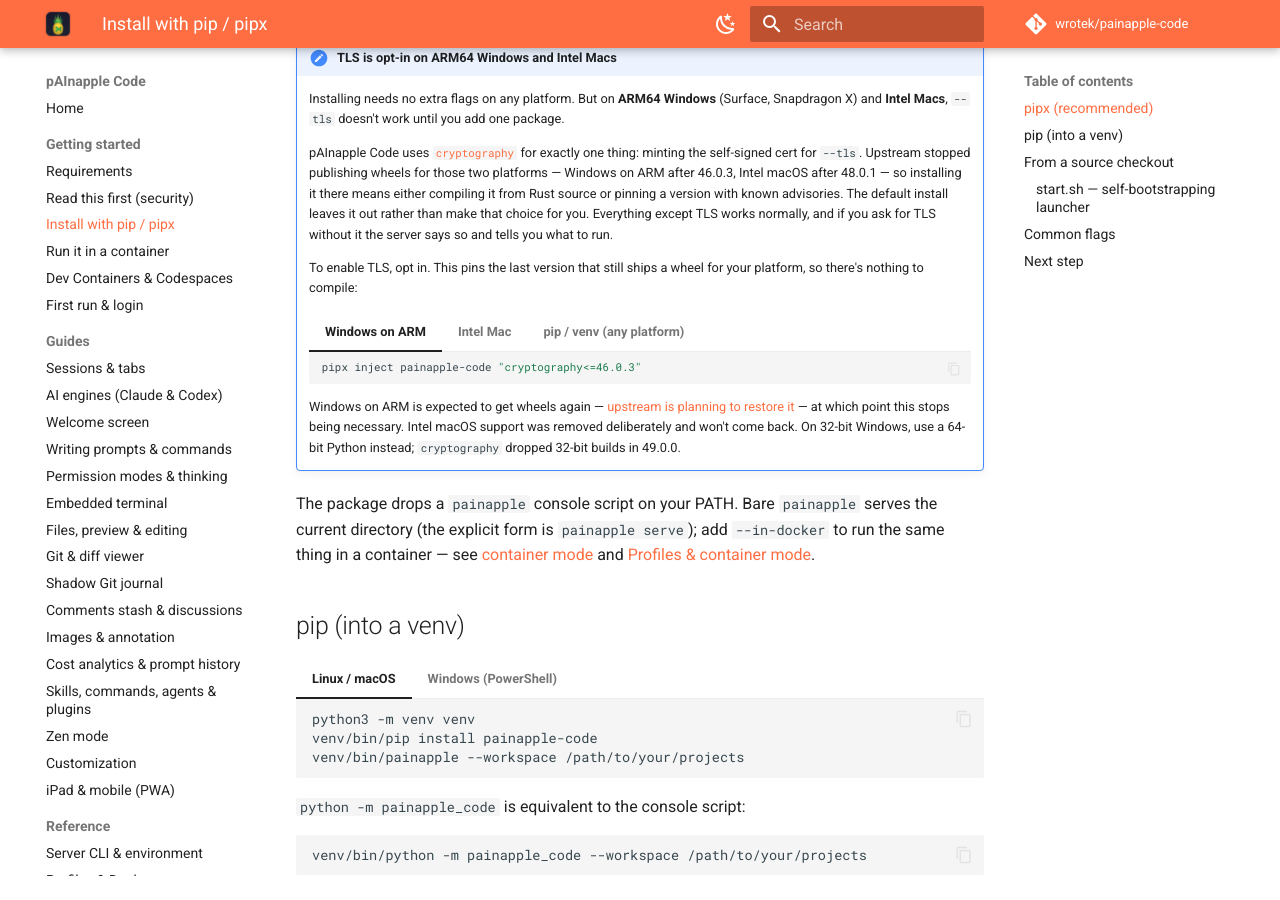
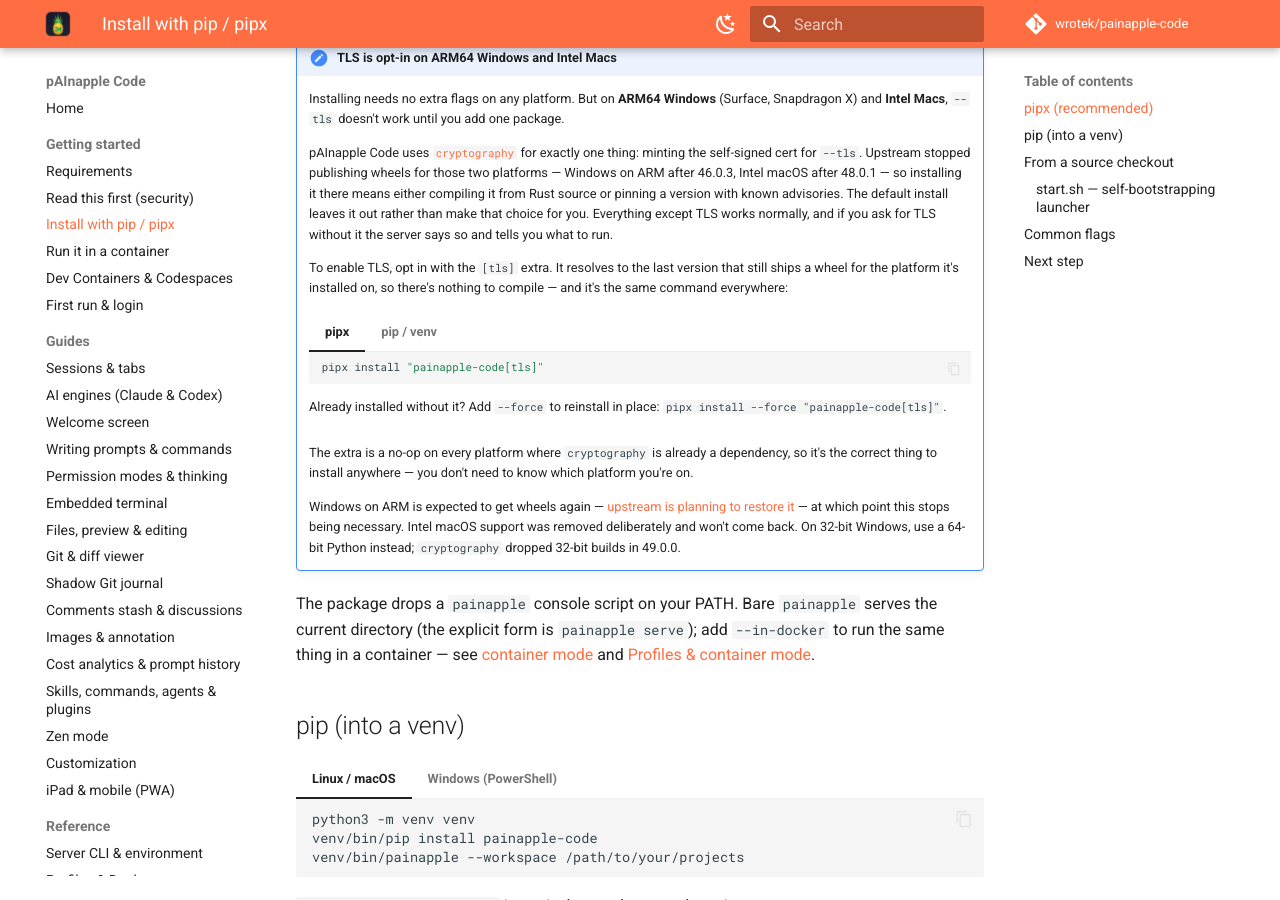
Before and after one commit to wrotek/painapple-code, an MkDocs documentation site: the page built from docs-site/getting-started/install-pip.md, in a window 1280 px wide and 900 px high, scrolled down 890 px. Built offline with MkDocs 1.6.1 and Material for MkDocs 9.7.7, drawn with Linux system fonts in a browser that asks for light colours; comment, search, counter and statistics services are not loaded.

Commit message:
docs: point TLS opt-in at the [tls] extra instead of a hardcoded pin
The Intel-Mac and Windows-ARM notes told users to `pipx inject
painapple-code "cryptography<49"` / `"cryptography<=46.0.3"`, duplicating
in four docs sites a pin that pyproject.toml's `[tls]` extra already
encodes behind PEP 508 markers. That made the docs the stalest copy: if
pyca/cryptography restores Windows-ARM wheels (pyca/cryptography#15350 is
planned but unreleased) the extra updates and the prose silently doesn't.

`painapple-code[tls]` resolves to exactly one correct pin per platform —
verified across all six marker environments: <49 on Intel macOS, <=46.0.3
on Windows-ARM, >=50.0.0 everywhere cryptography is already a base
dependency (where the extra is a harmless no-op). So one command is now
correct everywhere and users no longer have to know which platform they
are on. The three-tab per-platform block in install-pip.md collapses to a
pipx/pip pair.

server.py's _tls_unavailable box leads with the same command (`pipx
install --force`, since anyone seeing it already installed) and demotes
the pin to an informational line explaining why nothing compiles. That
line is now gated on the platform actually being in _CRYPTOGRAPHY_GAP —
previously the fallback branch (a broken install on a supported platform)
would have claimed a bare `cryptography` was "the last release upstream
still ships a wheel for", which is nonsense there.

No packaging change: _CRYPTOGRAPHY_GAP, the markers and the extra are
untouched, and test_tls_optional.py's 23 tests (which assert the three
stay in sync) still pass.

Co-Authored-By: Claude Opus 5 (1M context) <noreply@anthropic.com>

````diff
--- a/docs-site/getting-started/install-pip.md
+++ b/docs-site/getting-started/install-pip.md
@@ -46,27 +46,26 @@ Then:
 
     pAInapple Code uses [`cryptography`](https://cryptography.io/) for exactly one thing: minting the self-signed cert for `--tls`. Upstream stopped publishing wheels for those two platforms — Windows on ARM after 46.0.3, Intel macOS after 48.0.1 — so installing it there means either compiling it from Rust source or pinning a version with known advisories. The default install leaves it out rather than make that choice for you. Everything except TLS works normally, and if you ask for TLS without it the server says so and tells you what to run.
 
-    To enable TLS, opt in. This pins the last version that still ships a wheel for your platform, so there's nothing to compile:
+    To enable TLS, opt in with the `[tls]` extra. It resolves to the last version that still ships a wheel for the platform it's installed on, so there's nothing to compile — and it's the same command everywhere:
 
-    === "Windows on ARM"
+    === "pipx"
 
-        ```powershell
-        pipx inject painapple-code "cryptography<=46.0.3"
+        ```bash
+        pipx install "painapple-code[tls]"
         ```
 
-    === "Intel Mac"
+        Already installed without it? Add `--force` to reinstall in place:
+        `pipx install --force "painapple-code[tls]"`.
 
-        ```bash
-        pipx inject painapple-code "cryptography<49"
-        ```
-
-    === "pip / venv (any platform)"
+    === "pip / venv"
 
         ```bash
         pip install "painapple-code[tls]"
         ```
 
-        The `[tls]` extra picks the right pin for the platform it's installed on, and is a no-op everywhere `cryptography` is already a dependency.
+    The extra is a no-op on every platform where `cryptography` is already a
+    dependency, so it's the correct thing to install anywhere — you don't need
+    to know which platform you're on.
 
     Windows on ARM is expected to get wheels again — [upstream is planning to restore it](https://github.com/pyca/cryptography/pull/15350) — at which point this stops being necessary. Intel macOS support was removed deliberately and won't come back. On 32-bit Windows, use a 64-bit Python instead; `cryptography` dropped 32-bit builds in 49.0.0.
 
````
Also changed, not shown: README.md (+2 -2 lines), 1 other file.
